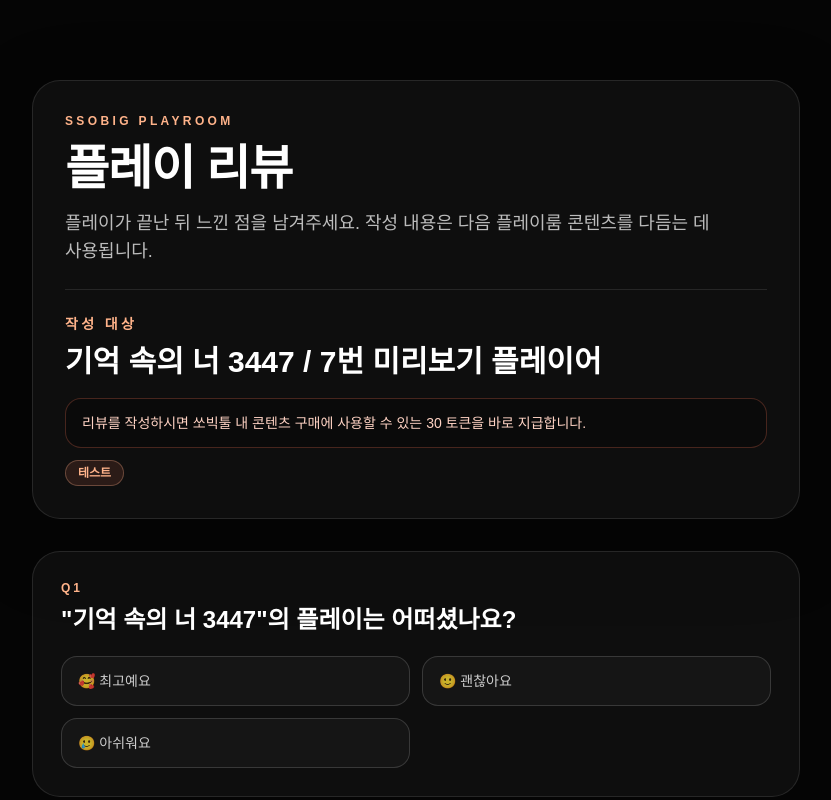
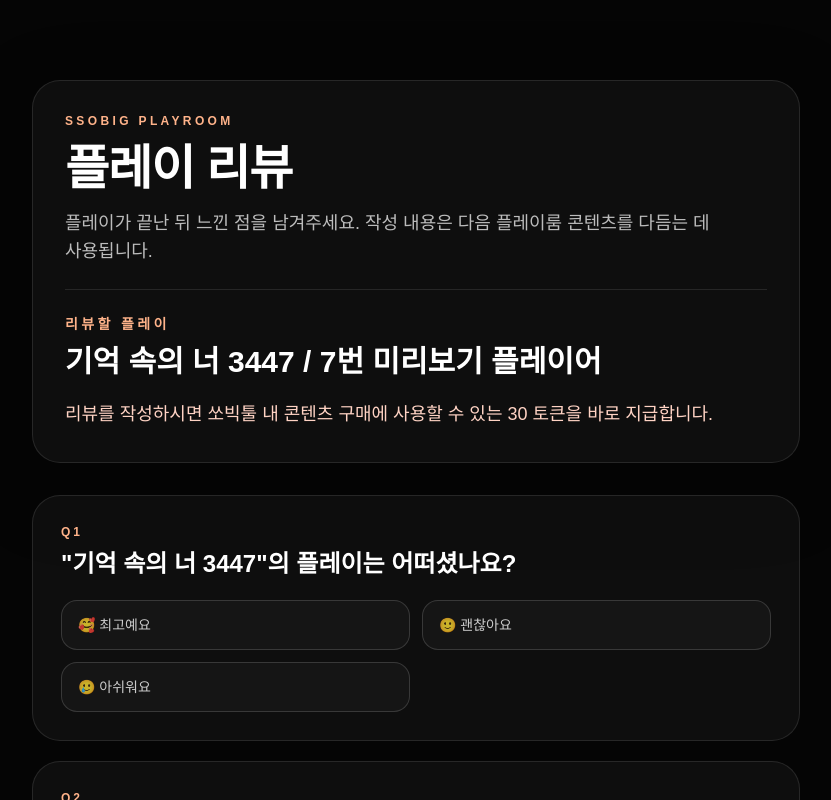
Before and after one commit to neofrigate/ssobig-home, a Next.js app: page /playroom/review in a window 1280 px wide. Shown: the top 800 px of the page, without its empty margins (224-1055 px from the left). Built offline with nearby package versions, Linux system fonts and the light colour scheme.

Commit message:
Refine playroom review target label

```diff
--- a/src/app/playroom/review/PlayroomReviewForm.tsx
+++ b/src/app/playroom/review/PlayroomReviewForm.tsx
@@ -127,7 +127,6 @@ type ReviewCopy = {
   modalTitle: string;
   modalClose: string;
   optionalQuestionNumber: string;
-  environmentBadge: string;
   rewardSuccess: (previous: number | null, next: number | null, delta: number | null) => string;
   rewardAlready: string;
   rewardSkipped: string;
@@ -224,7 +223,7 @@ const REVIEW_COPY: Record<ReviewLanguage, ReviewCopy> = {
     loadingHint: "잠시만 기다려 주세요.",
     unavailableEyebrow: "리뷰 링크 확인",
     unavailableTitle: "리뷰를 작성할 수 없습니다",
-    targetLabel: "작성 대상",
+    targetLabel: "리뷰할 플레이",
     rewardNotice:
       "리뷰를 작성하시면 쏘빅툴 내 콘텐츠 구매에 사용할 수 있는 30 토큰을 바로 지급합니다.",
     satisfactionLabel: (context) => `"${context.game.title}"의 플레이는 어떠셨나요?`,
@@ -257,7 +256,6 @@ const REVIEW_COPY: Record<ReviewLanguage, ReviewCopy> = {
     modalTitle: "리뷰 저장 완료",
     modalClose: "확인",
     optionalQuestionNumber: "Q7 (선택)",
-    environmentBadge: "테스트",
     rewardSuccess: (previous, next, delta) =>
       previous !== null && next !== null
         ? `30토큰 보상이 적용되어 보유 토큰이 ${previous} → ${next}로 늘었습니다. 증가량: +${delta ?? 30}토큰`
@@ -290,7 +288,7 @@ const REVIEW_COPY: Record<ReviewLanguage, ReviewCopy> = {
     loadingHint: "Please wait a moment.",
     unavailableEyebrow: "Review Link",
     unavailableTitle: "This review link is unavailable",
-    targetLabel: "Reviewing",
+    targetLabel: "Reviewing This Play",
     rewardNotice:
       "Leave a review and get 30 tokens to use on SsoBig Tool content.",
     satisfactionLabel: (context) => `How was "${context.game.title}"?`,
@@ -322,7 +320,6 @@ const REVIEW_COPY: Record<ReviewLanguage, ReviewCopy> = {
     modalTitle: "Review Saved",
     modalClose: "OK",
     optionalQuestionNumber: "Q7 (Optional)",
-    environmentBadge: "Staging",
     rewardSuccess: (previous, next, delta) =>
       previous !== null && next !== null
         ? `Your 30-token reward has been added. Your balance is now ${next}, up from ${previous}. +${delta ?? 30} tokens.`
@@ -355,7 +352,7 @@ const REVIEW_COPY: Record<ReviewLanguage, ReviewCopy> = {
     loadingHint: "少々お待ちください。",
     unavailableEyebrow: "レビューリンク確認",
     unavailableTitle: "レビューを作成できません",
-    targetLabel: "レビュー対象",
+    targetLabel: "レビューするプレイ",
     rewardNotice:
       "レビューを作成すると、SsoBig Tool のコンテンツ購入に使える30トークンをすぐに付与します。",
     satisfactionLabel: (context) => `「${context.game.title}」のプレイはいかがでしたか？`,
@@ -387,7 +384,6 @@ const REVIEW_COPY: Record<ReviewLanguage, ReviewCopy> = {
     modalTitle: "レビュー保存完了",
     modalClose: "OK",
     optionalQuestionNumber: "Q7（任意）",
-    environmentBadge: "ステージング",
     rewardSuccess: (previous, next, delta) =>
       previous !== null && next !== null
         ? `30トークンの特典が適用され、保有トークンが ${previous} → ${next} に増えました。増加量: +${delta ?? 30}トークン`
@@ -420,7 +416,7 @@ const REVIEW_COPY: Record<ReviewLanguage, ReviewCopy> = {
     loadingHint: "请稍候。",
     unavailableEyebrow: "评价链接确认",
     unavailableTitle: "无法填写评价",
-    targetLabel: "评价对象",
+    targetLabel: "本次游玩",
     rewardNotice:
       "提交评价后，将立即发放可用于购买 SsoBig Tool 内容的 30 个代币。",
     satisfactionLabel: (context) => `你觉得《${context.game.title}》的游玩体验如何？`,
@@ -450,7 +446,6 @@ const REVIEW_COPY: Record<ReviewLanguage, ReviewCopy> = {
     modalTitle: "评价保存完成",
     modalClose: "OK",
     optionalQuestionNumber: "Q7（可选）",
-    environmentBadge: "预览环境",
     rewardSuccess: (previous, next, delta) =>
       previous !== null && next !== null
         ? `30 个代币奖励已发放。你的代币余额从 ${previous} 增加到 ${next}。增加量：+${delta ?? 30} 个代币。`
@@ -1067,14 +1062,9 @@ export default function PlayroomReviewForm({
               <h2 className="mt-3 break-keep text-2xl font-semibold leading-8 text-white md:text-3xl">
                 {copy.contextTitle(loadState.context)}
               </h2>
-              <p className="mt-5 rounded-2xl border border-[#FF7A59]/25 bg-black/25 px-4 py-3 text-sm font-medium leading-6 text-[#FFD3C4]">
+              <p className="mt-5 break-keep text-base font-medium leading-7 text-[#FFD3C4] md:text-lg md:leading-8">
                 {copy.rewardNotice}
               </p>
-              {loadState.context.env === "staging" && (
-                <span className="mt-3 inline-flex rounded-full border border-[#FFB38A]/30 bg-[#FF7A59]/12 px-3 py-1 text-xs font-semibold text-[#FFB38A]">
-                  {copy.environmentBadge}
-                </span>
-              )}
             </div>
           )}
         </header>
```
